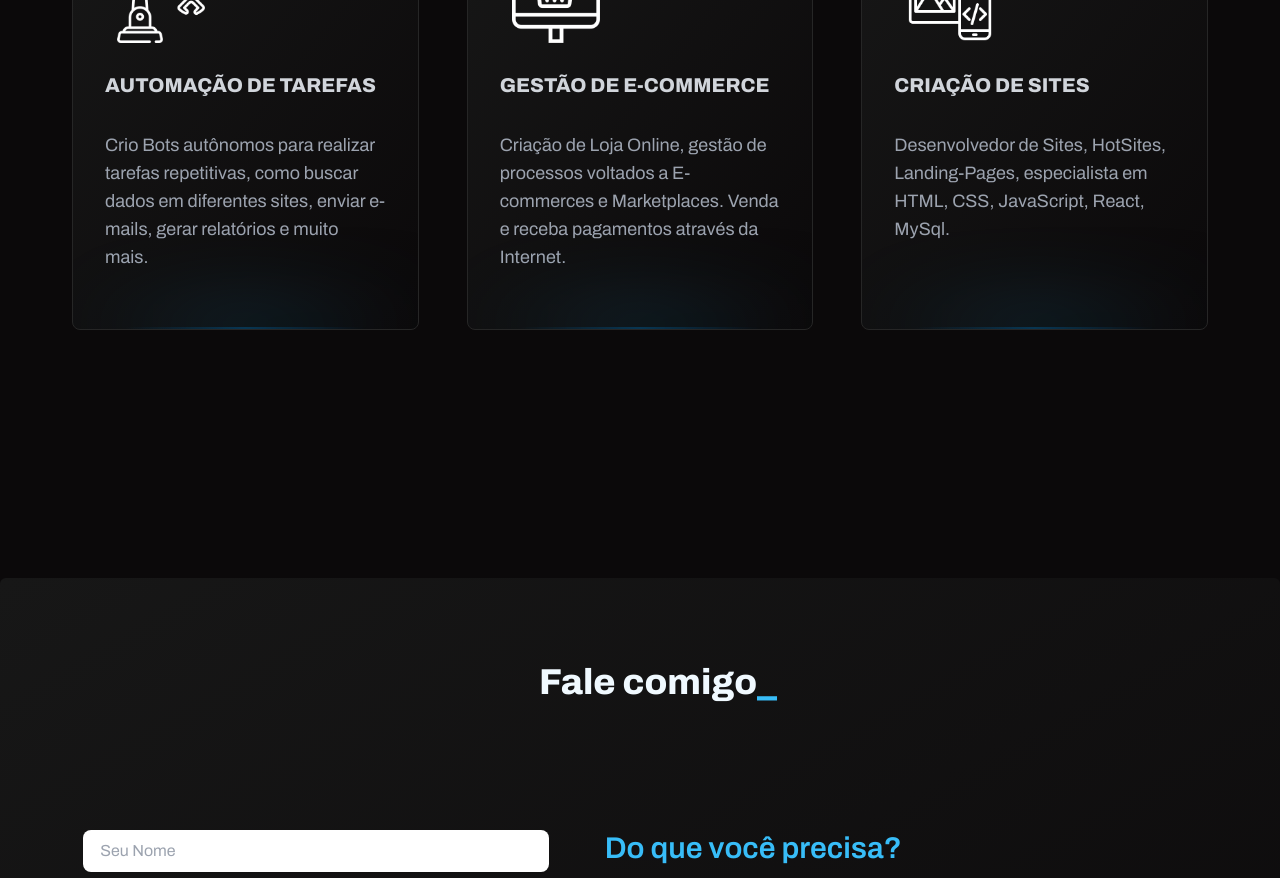
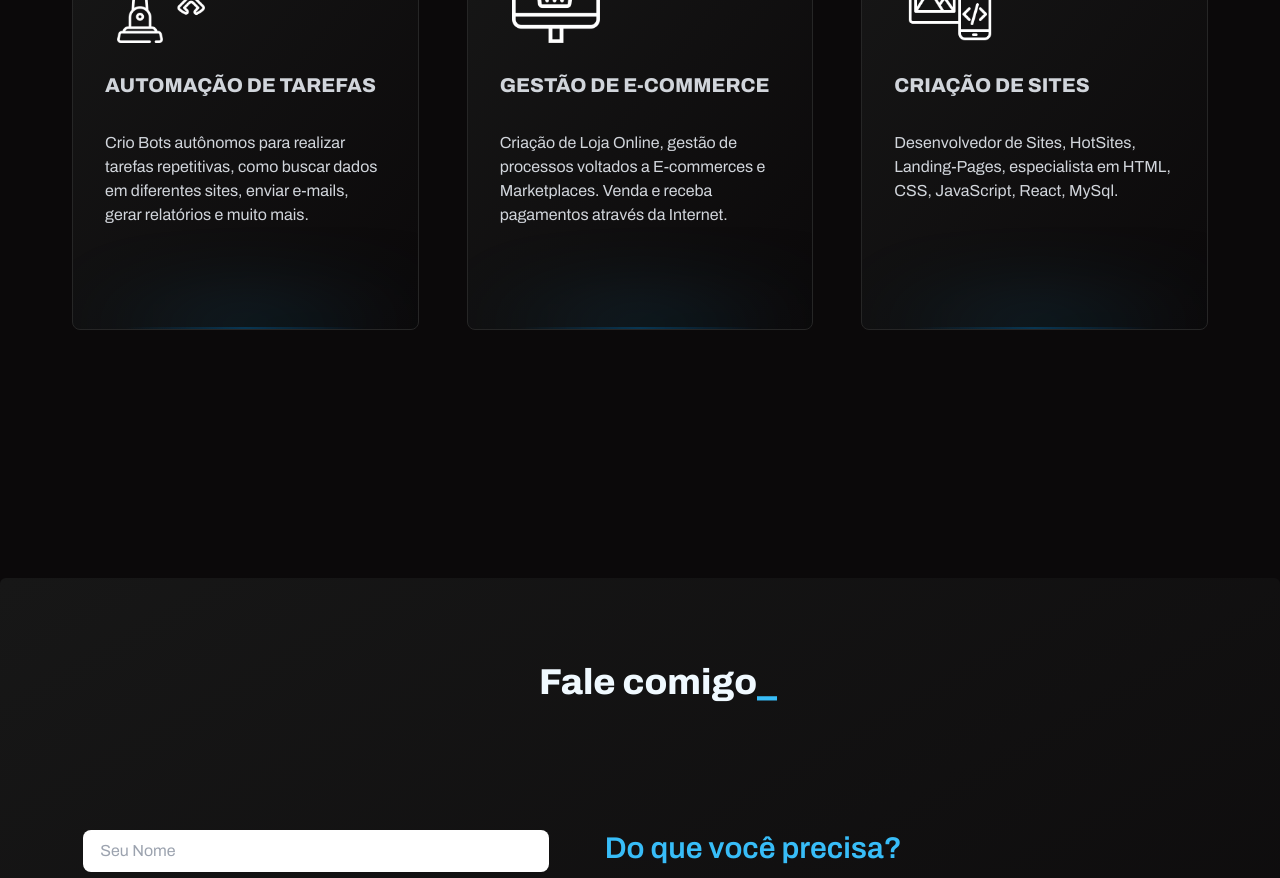
Before and after one commit to allanfernds/meu-portifolio-em-react, a React (Create React App) app: page / in a window 1280 px wide. Shown: the part 3520-4398 px from the top of the page. Built offline with nearby package versions, Linux system fonts and the light colour scheme.

Commit message:
update ServiceCard.jsx

```diff
--- a/src/components/ServiceCard.jsx
+++ b/src/components/ServiceCard.jsx
@@ -11,7 +11,7 @@ function ServiceCard({ title, icon, description }) {
           {title}
         </div>
 
-        <div class="text-gray-400 mt-8 text-lg mb-20 lg:h-[76px]">
+        <div class="text-gray-300 mt-8 text-base mb-20 lg:h-[76px]">
           <p>{description}</p>
         </div>
       </div>
```
